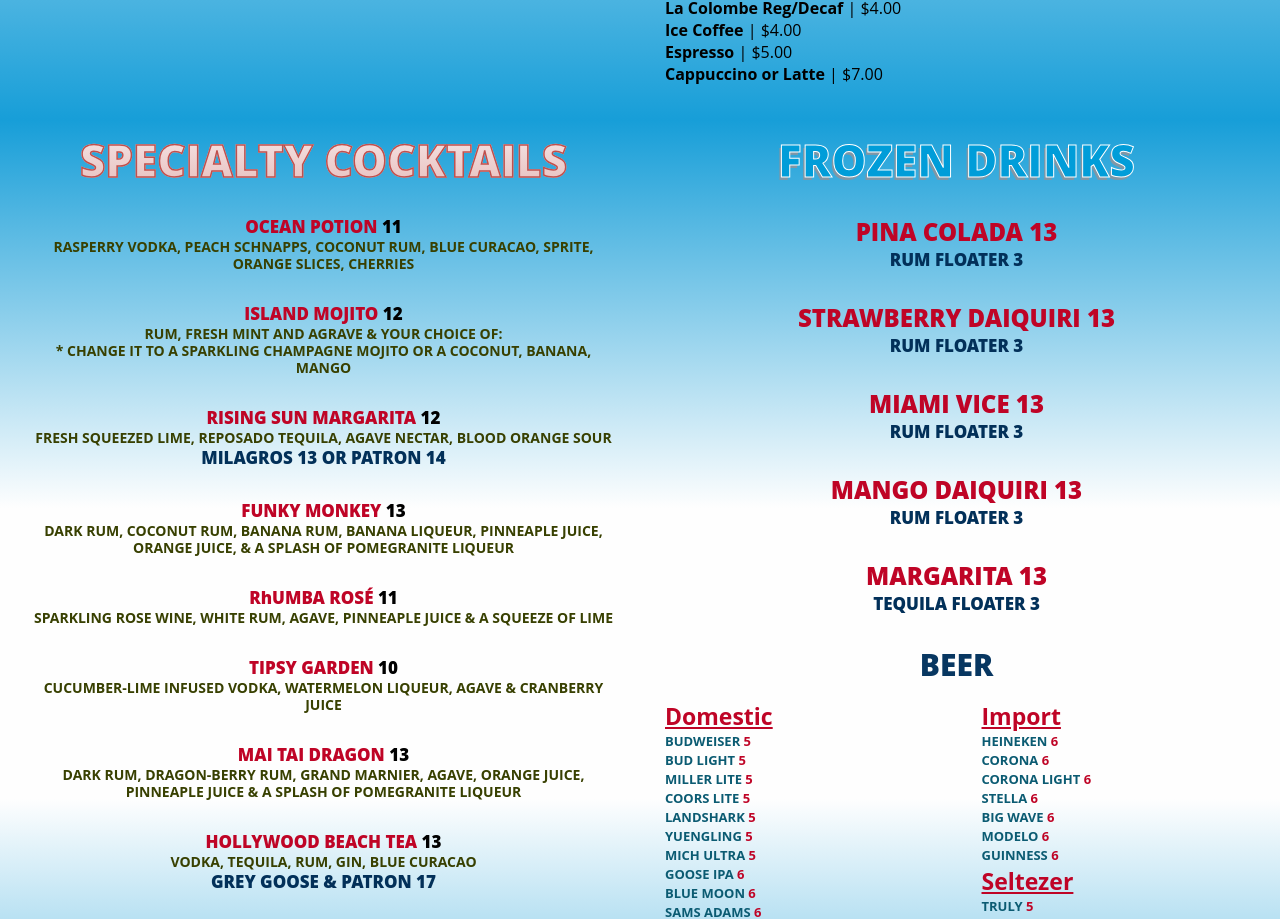
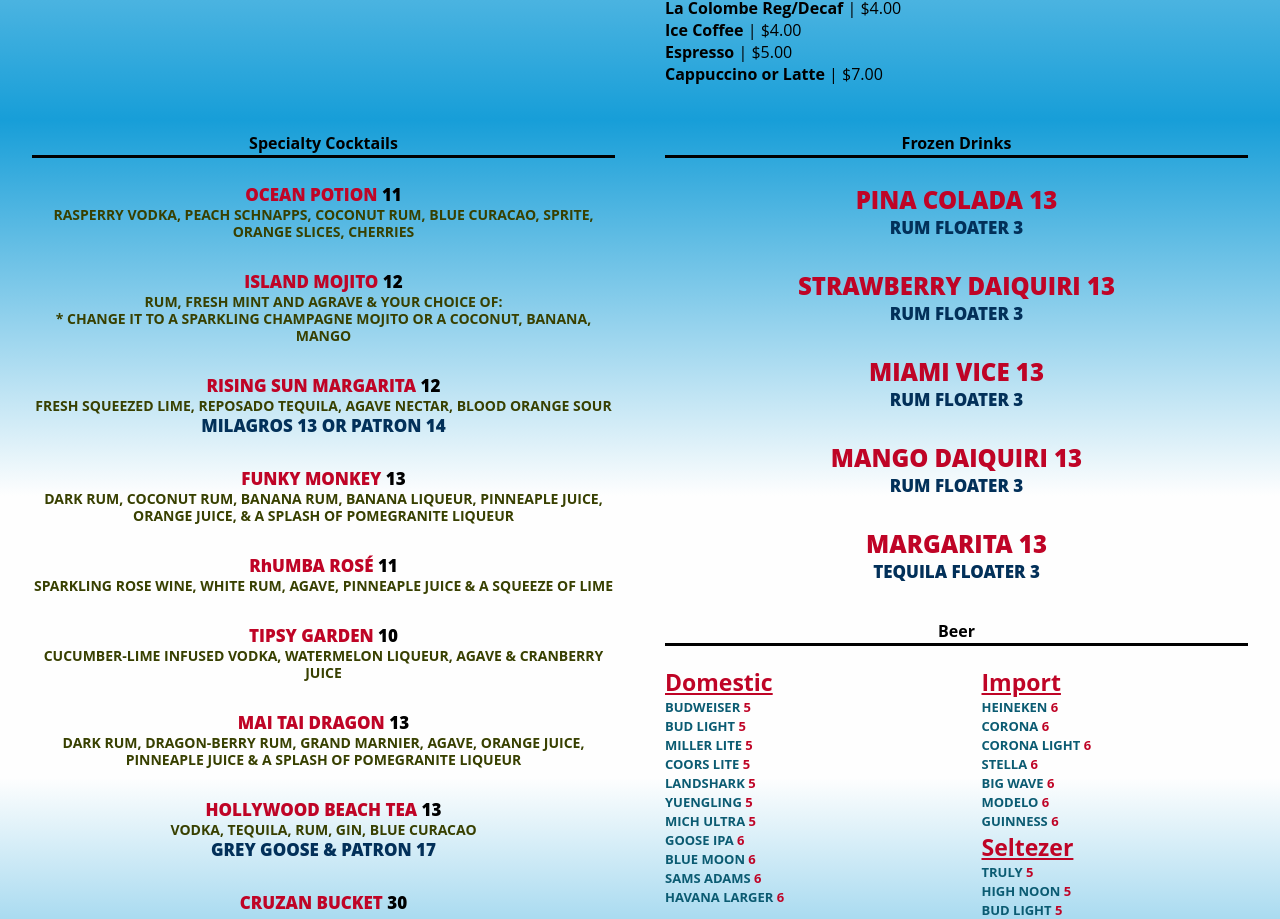
Before and after one commit to tatadavila/restaurant-menu, a React app: page / in a window 1280 px wide. Shown: the part 1335-2254 px from the top of the page. Built offline with nearby package versions, Linux system fonts and the light colour scheme.

Commit message:
Change style to drink titles

```diff
--- a/src/components/DrinksMenu.js
+++ b/src/components/DrinksMenu.js
@@ -8,10 +8,7 @@
           <div className="page">
             <div className="left-column">
               <div className="type">
-
-                <div className="drink-fancy-title cocktails">
-                  Specialty Cocktails
-                </div>
+              <span className="title">Specialty Cocktails</span>
                 <div className="items-list">
                   <div className="drinks-item">
                     <span className="drink">
@@ -120,9 +117,7 @@
           <div className="page">
             <div className="right-column">
               <div className="type">
-                <div className="drink-fancy-title frozen">
-                  Frozen Drinks
-                </div>
+                <span className="title">Frozen Drinks</span>
                 <div className="items-list">
                   <div className="drinks-item">
                     <span className="frozen-drinks">Pina Colada 13</span>
@@ -150,7 +145,7 @@
               </div>
 
               <div className="type">
-                <span className="beer-title">BEER</span>
+                <span className="title">Beer</span>
                 <div className="beer-2columns">
                   <div className="col">
                     <div className="left-column">
```
